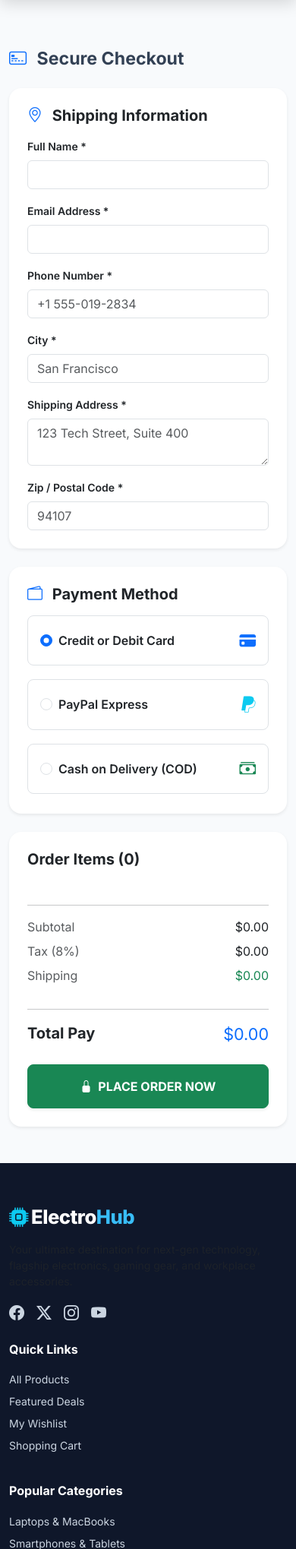
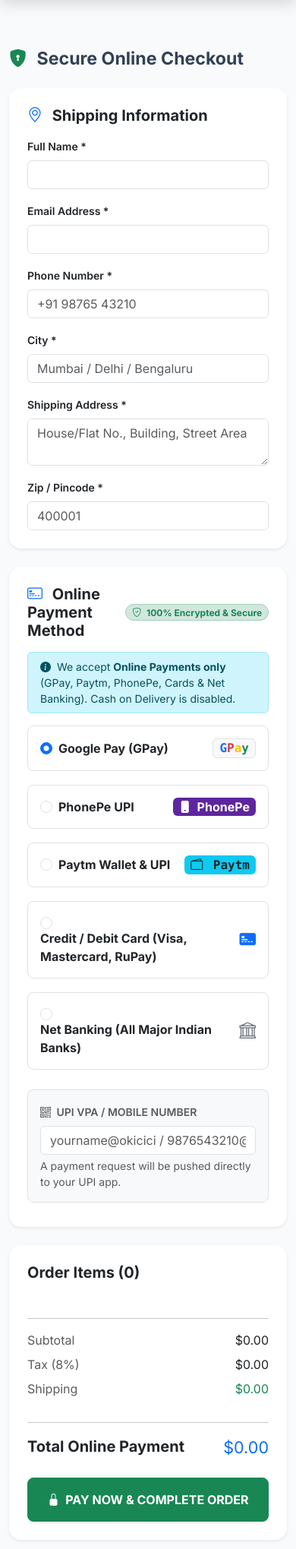
Before and after one commit to yogesh472001/electrohub, a Python web app: template templates/cart/checkout.html in a window 390 px wide. Shown: the part 232-2271 px from the top of the page at 76% size. Run offline with Jinja, Linux system fonts and the light colour scheme; the template is opened without the code that fills it, so the values that code supplies are empty.

Commit message:
Update checkout to Online Payments only (Added GPay, PhonePe, Paytm, Cards & Net Banking; Removed Cash on Delivery)

```diff
--- a/templates/cart/checkout.html
+++ b/templates/cart/checkout.html
@@ -4,11 +4,11 @@
 
 {% block content %}
 <div class="container py-4">
-    <h3 class="fw-bold mb-4"><i class="bi bi-credit-card-2-front text-primary me-2"></i> Secure Checkout</h3>
+    <h3 class="fw-bold mb-4"><i class="bi bi-shield-lock-fill text-success me-2"></i> Secure Online Checkout</h3>
 
     <form action="{{ url_for('cart.place_order') }}" method="POST">
         <div class="row g-4">
-            <!-- Shipping & Payment Form -->
+            <!-- Shipping & Online Payment Form -->
             <div class="col-lg-7">
                 <!-- Shipping Address Card -->
                 <div class="card border-0 shadow-sm rounded-4 p-4 mb-4">
@@ -24,56 +24,114 @@
                         </div>
                         <div class="col-md-6">
                             <label class="form-label fw-semibold small">Phone Number *</label>
-                            <input type="tel" name="phone" class="form-control" value="{{ current_user.phone or '' }}" placeholder="+1 555-019-2834" required>
+                            <input type="tel" name="phone" class="form-control" value="{{ current_user.phone or '' }}" placeholder="+91 98765 43210" required>
                         </div>
                         <div class="col-md-6">
                             <label class="form-label fw-semibold small">City *</label>
-                            <input type="text" name="city" class="form-control" placeholder="San Francisco" required>
+                            <input type="text" name="city" class="form-control" placeholder="Mumbai / Delhi / Bengaluru" required>
                         </div>
                         <div class="col-12">
                             <label class="form-label fw-semibold small">Shipping Address *</label>
-                            <textarea name="shipping_address" class="form-control" rows="2" placeholder="123 Tech Street, Suite 400" required>{{ current_user.address or '' }}</textarea>
+                            <textarea name="shipping_address" class="form-control" rows="2" placeholder="House/Flat No., Building, Street Area" required>{{ current_user.address or '' }}</textarea>
                         </div>
                         <div class="col-md-6">
-                            <label class="form-label fw-semibold small">Zip / Postal Code *</label>
-                            <input type="text" name="zip_code" class="form-control" placeholder="94107" required>
+                            <label class="form-label fw-semibold small">Zip / Pincode *</label>
+                            <input type="text" name="zip_code" class="form-control" placeholder="400001" required>
                         </div>
                     </div>
                 </div>
 
-                <!-- Payment Method Selection Card -->
+                <!-- Online Payment Methods Selection Card (COD Removed, GPay/Paytm/PhonePe added) -->
                 <div class="card border-0 shadow-sm rounded-4 p-4">
-                    <h5 class="fw-bold mb-3"><i class="bi bi-wallet2 text-primary me-2"></i> Payment Method</h5>
-                    <div class="vstack gap-3">
-                        <div class="form-check p-3 border rounded-3 d-flex align-items-center justify-content-between">
+                    <div class="d-flex justify-content-between align-items-center mb-3">
+                        <h5 class="fw-bold mb-0"><i class="bi bi-credit-card-2-front text-primary me-2"></i> Online Payment Method</h5>
+                        <span class="badge bg-success-subtle text-success border border-success-subtle px-2.5 py-1.5 rounded-pill small">
+                            <i class="bi bi-shield-check me-1"></i> 100% Encrypted & Secure
+                        </span>
+                    </div>
+
+                    <div class="alert alert-info py-2 small mb-3">
+                        <i class="bi bi-info-circle-fill me-1"></i> We accept <strong>Online Payments only</strong> (GPay, Paytm, PhonePe, Cards & Net Banking). Cash on Delivery is disabled.
+                    </div>
+
+                    <div class="vstack gap-3 mb-4">
+                        <!-- Google Pay -->
+                        <div class="form-check p-3 border rounded-3 d-flex align-items-center justify-content-between payment-option-box">
                             <div>
-                                <input class="form-check-input ms-0 me-2" type="radio" name="payment_method" id="card" value="Credit/Debit Card" checked>
-                                <label class="form-check-label fw-semibold" for="card">Credit or Debit Card</label>
+                                <input class="form-check-input ms-0 me-2 payment-radio" type="radio" name="payment_method" id="gpay" value="Google Pay (GPay)" checked>
+                                <label class="form-check-label fw-bold text-dark" for="gpay">
+                                    Google Pay (GPay)
+                                </label>
                             </div>
-                            <div>
-                                <i class="bi bi-credit-card-fill fs-4 text-primary"></i>
+                            <div class="d-flex align-items-center gap-1">
+                                <span class="badge bg-light text-dark border font-monospace fw-extrabold px-2 py-1 fs-6">
+                                    <span class="text-primary">G</span><span class="text-danger">P</span><span class="text-warning">a</span><span class="text-success">y</span>
+                                </span>
                             </div>
                         </div>
 
-                        <div class="form-check p-3 border rounded-3 d-flex align-items-center justify-content-between">
+                        <!-- PhonePe -->
+                        <div class="form-check p-3 border rounded-3 d-flex align-items-center justify-content-between payment-option-box">
                             <div>
-                                <input class="form-check-input ms-0 me-2" type="radio" name="payment_method" id="paypal" value="PayPal">
-                                <label class="form-check-label fw-semibold" for="paypal">PayPal Express</label>
+                                <input class="form-check-input ms-0 me-2 payment-radio" type="radio" name="payment_method" id="phonepe" value="PhonePe (UPI)">
+                                <label class="form-check-label fw-bold text-dark" for="phonepe">
+                                    PhonePe UPI
+                                </label>
                             </div>
                             <div>
-                                <i class="bi bi-paypal fs-4 text-info"></i>
+                                <span class="badge bg-purple text-white px-2 py-1 fw-bold fs-6" style="background-color: #5f259f;">
+                                    <i class="bi bi-phone-fill me-1"></i> PhonePe
+                                </span>
                             </div>
                         </div>
 
-                        <div class="form-check p-3 border rounded-3 d-flex align-items-center justify-content-between">
+                        <!-- Paytm -->
+                        <div class="form-check p-3 border rounded-3 d-flex align-items-center justify-content-between payment-option-box">
                             <div>
-                                <input class="form-check-input ms-0 me-2" type="radio" name="payment_method" id="cod" value="Cash on Delivery">
-                                <label class="form-check-label fw-semibold" for="cod">Cash on Delivery (COD)</label>
+                                <input class="form-check-input ms-0 me-2 payment-radio" type="radio" name="payment_method" id="paytm" value="Paytm Wallet / UPI">
+                                <label class="form-check-label fw-bold text-dark" for="paytm">
+                                    Paytm Wallet & UPI
+                                </label>
                             </div>
                             <div>
-                                <i class="bi bi-cash-stack fs-4 text-success"></i>
+                                <span class="badge bg-info text-dark font-monospace fw-bold px-2 py-1 fs-6">
+                                    <i class="bi bi-wallet2 me-1"></i> Paytm
+                                </span>
                             </div>
                         </div>
+
+                        <!-- Credit/Debit Card -->
+                        <div class="form-check p-3 border rounded-3 d-flex align-items-center justify-content-between payment-option-box">
+                            <div>
+                                <input class="form-check-input ms-0 me-2 payment-radio" type="radio" name="payment_method" id="card" value="Credit/Debit Card">
+                                <label class="form-check-label fw-bold text-dark" for="card">
+                                    Credit / Debit Card (Visa, Mastercard, RuPay)
+                                </label>
+                            </div>
+                            <div>
+                                <i class="bi bi-credit-card-2-front-fill fs-4 text-primary"></i>
+                            </div>
+                        </div>
+
+                        <!-- Net Banking -->
+                        <div class="form-check p-3 border rounded-3 d-flex align-items-center justify-content-between payment-option-box">
+                            <div>
+                                <input class="form-check-input ms-0 me-2 payment-radio" type="radio" name="payment_method" id="netbanking" value="Net Banking">
+                                <label class="form-check-label fw-bold text-dark" for="netbanking">
+                                    Net Banking (All Major Indian Banks)
+                                </label>
+                            </div>
+                            <div>
+                                <i class="bi bi-bank fs-4 text-secondary"></i>
+                            </div>
+                        </div>
+                    </div>
+
+                    <!-- Online Payment Input Details Box -->
+                    <div id="upi-details-box" class="p-3 bg-light border rounded-3 mb-2">
+                        <label class="form-label fw-semibold small text-uppercase text-muted"><i class="bi bi-qr-code me-1"></i> UPI VPA / Mobile Number</label>
+                        <input type="text" name="upi_id" class="form-control" placeholder="yourname@okicici / 9876543210@paytm">
+                        <small class="text-muted mt-1 d-block">A payment request will be pushed directly to your UPI app.</small>
                     </div>
                 </div>
             </div>
@@ -116,12 +174,12 @@
                     </div>
                     <hr>
                     <div class="d-flex justify-content-between mb-4">
-                        <span class="fw-bold fs-5">Total Pay</span>
+                        <span class="fw-bold fs-5">Total Online Payment</span>
                         <span class="fw-extrabold fs-4 text-primary">${{ "%.2f"|format(grand_total) }}</span>
                     </div>
 
                     <button type="submit" class="btn btn-success w-100 py-3 rounded-3 fw-bold text-uppercase shadow-sm fs-6">
-                        <i class="bi bi-lock-fill me-1"></i> Place Order Now
+                        <i class="bi bi-lock-fill me-1"></i> Pay Now & Complete Order
                     </button>
                 </div>
             </div>
```
